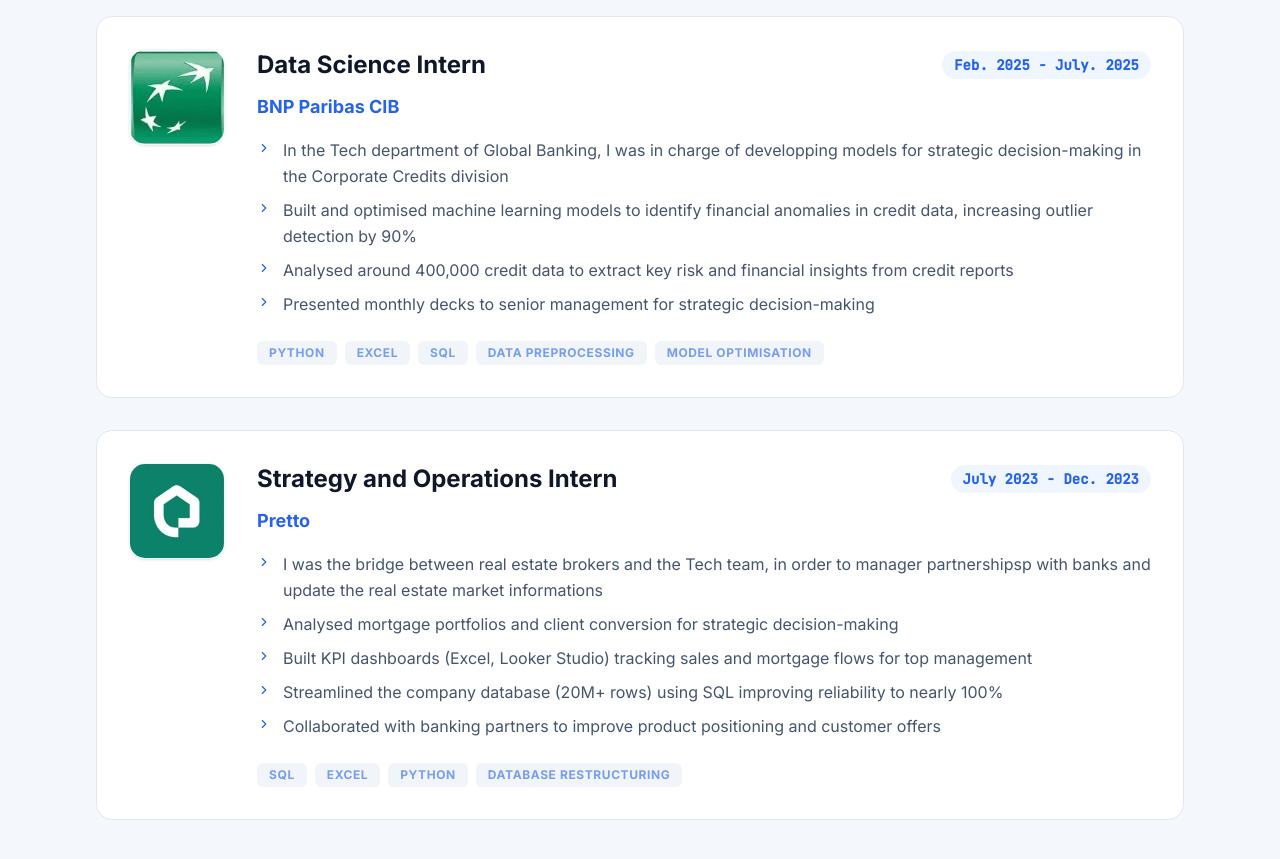
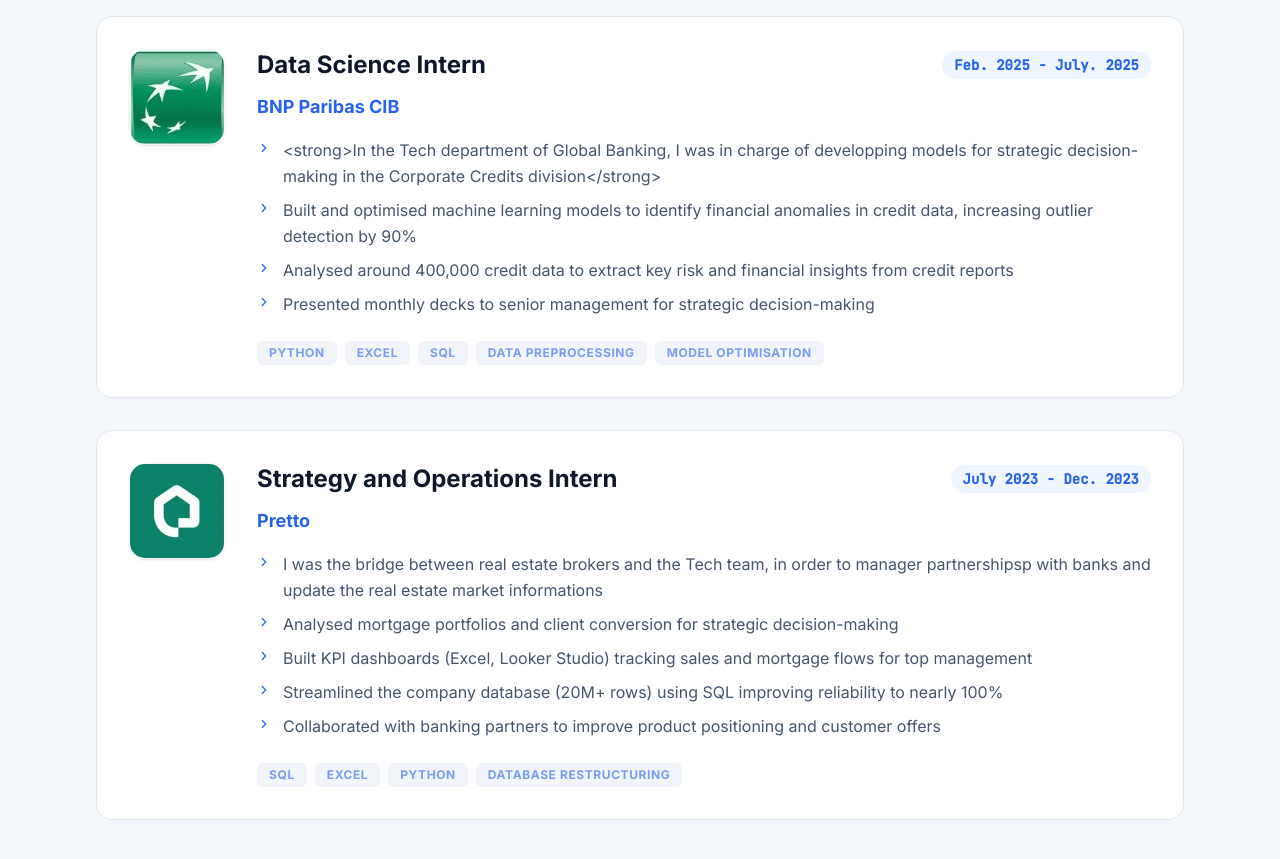
Before and after one commit to Julian-mrq/gemini-portfolio, a React (Vite) app: page / in a window 1280 px wide. Shown: the part 1680-2539 px from the top of the page. Built offline with nearby package versions, Linux system fonts and the light colour scheme.

Commit message:
test bold

```diff
--- a/src/App.tsx
+++ b/src/App.tsx
@@ -279,7 +279,7 @@ export default function App() {
                 company: "BNP Paribas CIB",
                 period: "Feb. 2025 - July. 2025",
                 bullets: [
-                  "In the Tech department of Global Banking, I was in charge of developping models for strategic decision-making in the Corporate Credits division",
+                  "<strong>In the Tech department of Global Banking, I was in charge of developping models for strategic decision-making in the Corporate Credits division</strong>",
                   "Built and optimised machine learning models to identify financial anomalies in credit data, increasing outlier detection by 90%",
                   "Analysed around 400,000 credit data to extract key risk and financial insights from credit reports",
                   "Presented monthly decks to senior management for strategic decision-making"
```
